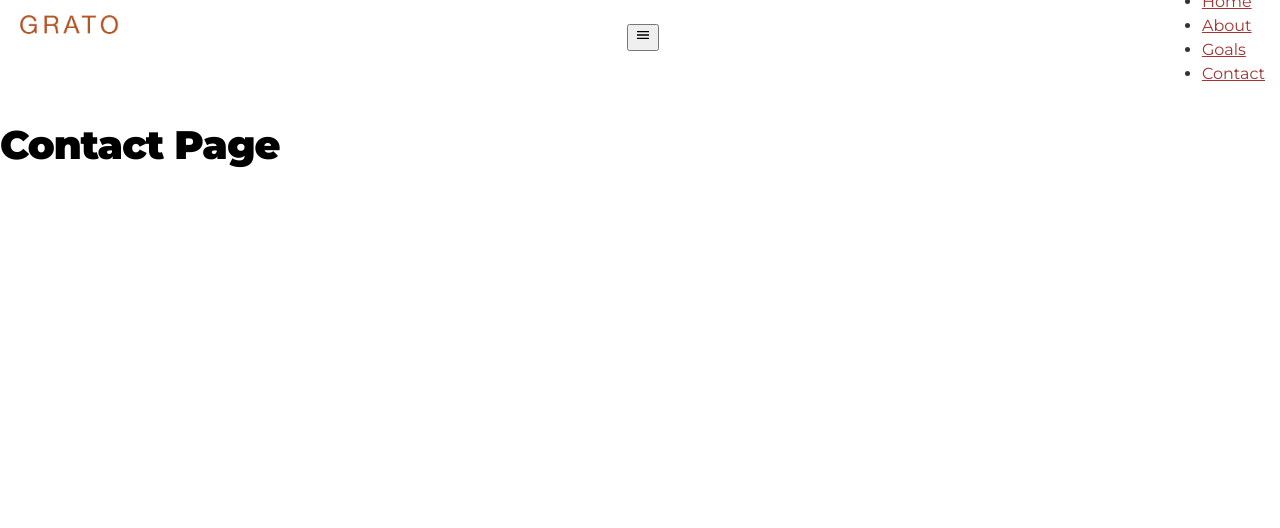
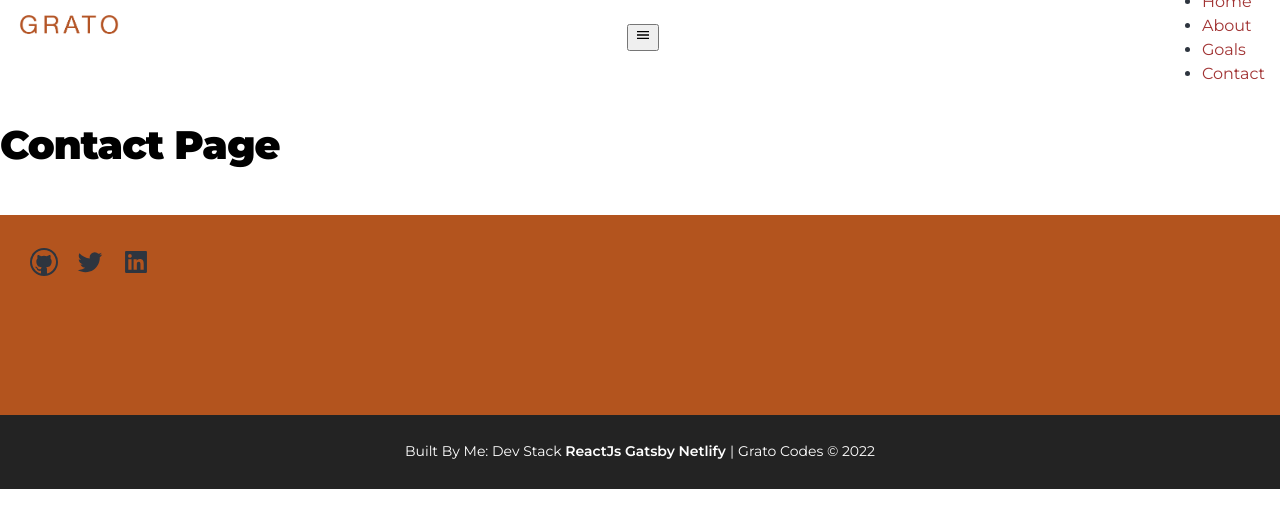
Before and after one commit to nickgrato/blog, a Gatsby site: page /contact in a window 1280 px wide. Built offline with nearby package versions, Linux system fonts and the light colour scheme; Gatsby itself is replaced by a stand-in of ours.

Commit message:
adding a footer and some icos

```diff
--- a/gatsby-config.js
+++ b/gatsby-config.js
@@ -5,7 +5,7 @@ require("dotenv").config({
 
 module.exports = {
   siteMetadata: {
-    title: `Dev Mind`,
+    title: `Grato Codes`,
     author: {
       name: `Nick Grato`,
       summary: `who lives and works in San Diego building useful things.`,
@@ -131,8 +131,8 @@ module.exports = {
     {
       resolve: `gatsby-plugin-manifest`,
       options: {
-        name: `Gatsby Starter Blog`,
-        short_name: `GatsbyJS`,
+        name: `Grato Codes`,
+        short_name: `G-Codes`,
         start_url: `/`,
         background_color: `#ffffff`,
         // This will impact how browsers show your PWA/website
--- /dev/null
+++ b/src/components/footer.js
@@ -0,0 +1,41 @@
+import * as React from "react"
+import * as styles from './footer.module.scss'
+import { VscGithub } from "@react-icons/all-files/vsc/VscGithub"
+import { VscTwitter } from "@react-icons/all-files/vsc/VscTwitter"
+import { AiFillLinkedin } from "@react-icons/all-files/ai/AiFillLinkedin"
+
+
+const Footer = prop => {
+  return (
+    <footer className={styles.footer_wrapper}>
+
+      <div className={styles.footer_container}>
+        <div className={styles.footer_icon_container}>
+          <a href="https://github.com/nickgrato" target="_blank"><VscGithub/></a>
+          <a href="https://twitter.com/NickGrato" target="_blank"><VscTwitter/></a>
+          <a href="https://www.linkedin.com/in/nick-grato-94598793/" target="_blank"><AiFillLinkedin/></a>
+        </div>
+      </div>
+
+
+
+
+      <div className={styles.footer_footer}>
+        <div className={styles.footer_footer_content}>
+          <div>
+            Built By Me: Dev Stack {` `}
+            <a href="https://reactjs.org/" className="lite" target="_blank">ReactJs</a>{` `}
+            <a href="https://www.gatsbyjs.com" className="lite" target="_blank">Gatsby</a> {` `}
+            <a href="https://www.netlify.com/" className="lite" target="_blank">Netlify</a>
+          </div>
+          <div className={styles.footer_footer_divider}>|</div>
+          <div>Grato Codes © {new Date().getFullYear()}</div>
+        </div>
+      </div>
+
+
+    </footer>
+  )
+}
+
+export default Footer
--- /dev/null
+++ b/src/components/footer.module.scss
@@ -0,0 +1,60 @@
+@import "../styles/variables";
+@import "../styles/media-queries";
+@import "../styles/mixins";
+
+.footer {
+  &_wrapper {
+    height: 225px;
+  }
+
+  &_container {
+    background-color: $bright-peach;
+    padding: 30px;
+    height: 200px;
+  }
+
+  &_icon_container {
+    display: flex;
+    justify-content: space-between;
+    align-items: center;
+    width: 120px;
+    font-size: 28px;
+    & > a {
+      color: inherit;
+    }
+  }
+
+  &_footer {
+    @include font-size(14);
+    display: flex;
+    align-items: center;
+    justify-content: center;
+    background-color: #232323;
+    height: 74px;
+    color: white;
+    padding: 10px;
+
+    @include tablet-down() {
+      @include font-size(12);
+      height: 90px;
+    }
+
+    &_divider {
+      @include tablet-down() {
+        display: none;
+      }
+    }
+
+    &_content {
+      display: flex;
+      justify-content: space-between;
+      width: 100%;
+      max-width: 470px;
+
+      @include tablet-down() {
+        width: initial;
+        flex-direction: column;
+      }
+    }
+  }
+}
--- a/src/components/layout.js
+++ b/src/components/layout.js
@@ -1,5 +1,6 @@
 import * as React from "react"
 import NavMain from '../navigation/main-nav'
+import Footer from '../components/footer'
 import { Link } from "gatsby"
 
 const Layout = ({ location, title, children }) => {
@@ -30,15 +31,9 @@ const Layout = ({ location, title, children }) => {
 
       {/* data-is-root-path={isRootPath} */}
       <div>
-
         {/* <header className="global-header">{header}</header> */}
         <main>{children}</main>
-        {/* <footer>
-          © {new Date().getFullYear()}, Built By Me: Stack {` `}
-          <a href="https://www.gatsbyjs.com" target="_blank">Gatsby</a>, {` `}
-          <a href="https://www.netlify.com/" target="_blank">Netlify</a>, {` `}
-          <a href="https://reactjs.org/" target="_blank">ReactJs</a>,
-        </footer> */}
+        <Footer/>
       </div>
     </div>
 
--- a/src/navigation/mobile-nav.js
+++ b/src/navigation/mobile-nav.js
@@ -23,6 +23,7 @@ const MobileNav = (props) => {
 
           <div className={linksWrapper}>
             <ul className={navWrapper}>
+              <li><Link className={navLink} to="/" >Home</Link></li>
               <li><Link className={navLink} to="/about" >About</Link></li>
               <li><Link className={navLink} to="/goals">Goals</Link></li>
               <li><Link className={navLink} to="/contact">Contact</Link></li>
--- a/src/styles/mixins.scss
+++ b/src/styles/mixins.scss
@@ -1,4 +1,7 @@
-
+@function rem($size) {
+  $rem-size: calc($size / 16);
+  @return #{$rem-size}rem;
+}
 /**
  * Forces an element to self-clear its children
  *
--- a/src/styles/variables.scss
+++ b/src/styles/variables.scss
@@ -13,7 +13,7 @@ $bright-peach:#B3541E;
 $peach: #A13333;
 $amber: #461111;
 $dark-blue: #12163B;
-$black: #231f20;
+$black: #040303;
 
 
 
```
Also changed, not shown: src/images/gatsby-icon.png, src/style.css.
